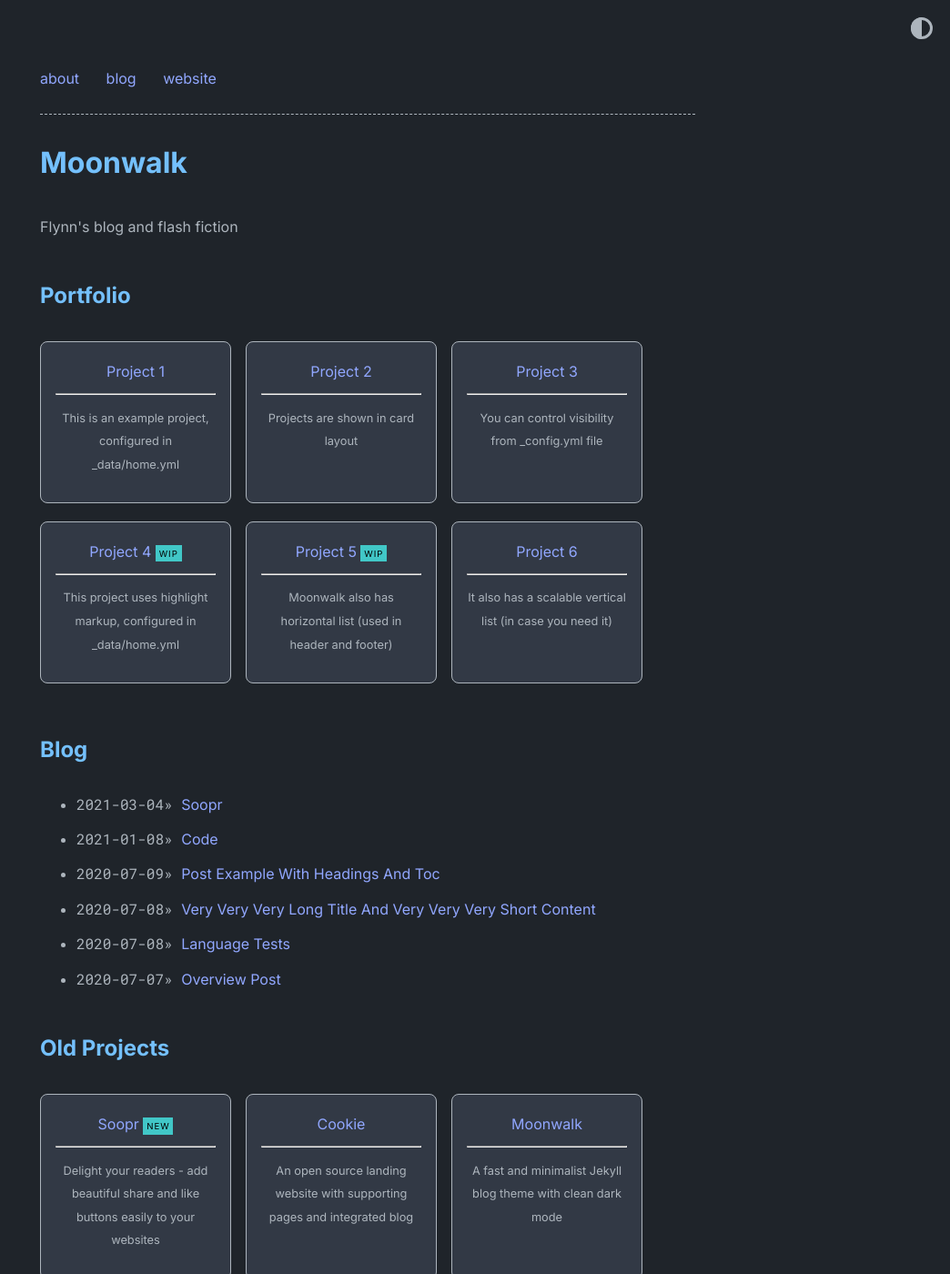
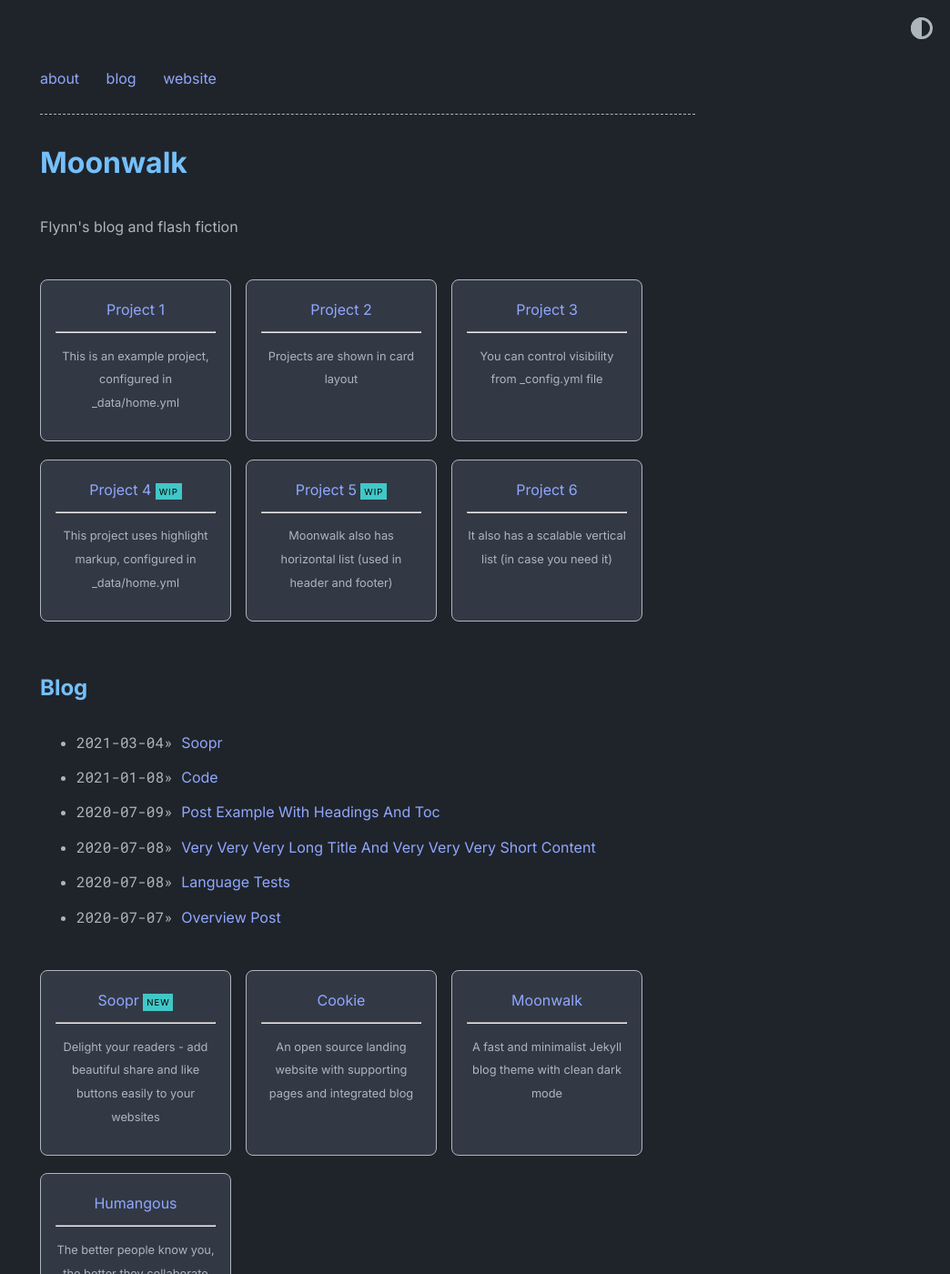
Before and after one commit to flynnsharwood/blog., a Jekyll site: the page built from index.md, in a window 1280 px wide and 1400 px high. Shown: the whole window at 91% size, without its empty margins (236-1280 px from the left). Built offline with Jekyll 4.4.1, drawn with Linux system fonts in a browser that asks for light colours; part of the change alters nothing that is shown.

Commit message:
Update _config.yml

```diff
--- a/_config.yml
+++ b/_config.yml
@@ -8,9 +8,9 @@ permalink: /:slug
 
 favicon: "./logo.png" # relative path to site's favicon
 
-twitter:
-    username: abhinav # update or delete this
-    card: summary_large_image
+#twitter:
+#    username: abhinav # update or delete this
+#    card: summary_large_image
 
 #theme: moonwalk # if you are using GitHub Pages, change it to remote_theme: abhinavs/moonwalk
 remote_theme: abhinavs/moonwalk
@@ -33,10 +33,10 @@ theme_config:
   show_tags: true # show tags in a blog posts
   # options for "home" page
   home:
-    title_projects: Portfolio
-    title_misc_list: Details
+#    title_projects: Portfolio
+#    title_misc_list: Details
     title_blog: Blog
-    title_old_projects: Old Projects
+#    title_old_projects: Old Projects
 
 soopr:
   publish_token: "" # sign up at https://www.soopr.co to get your publish token and personalize share and reaction options
```
